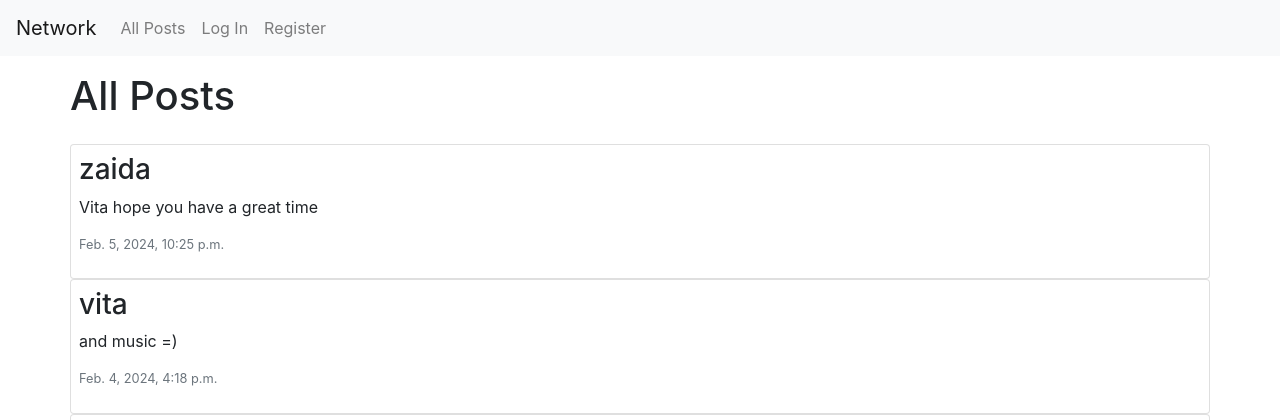
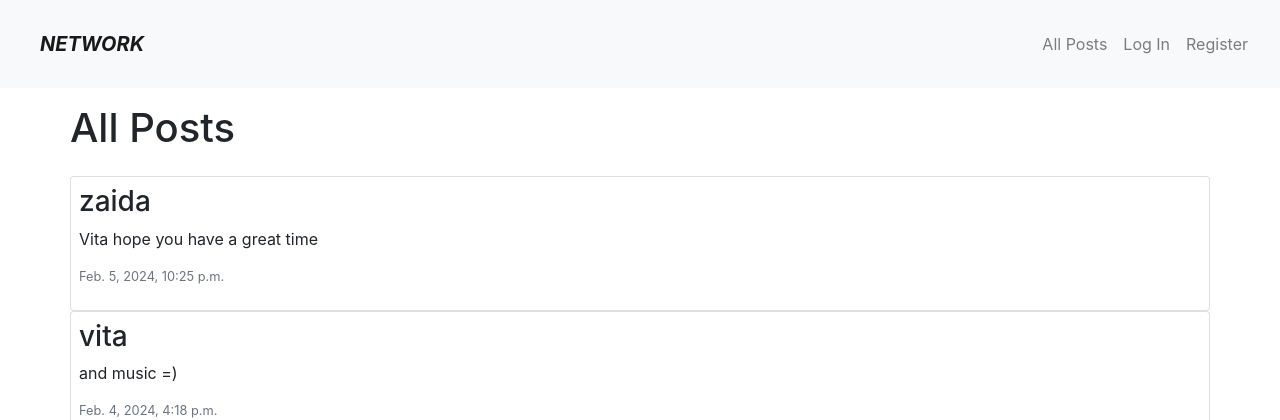
Before and after one commit to ZaidaMM/project4-3, a Django app: page / in a window 1280 px wide. Shown: the top 420 px of the page. Run offline with Django 3.2, Linux system fonts and the light colour scheme; data comes from the database, SQL or seed files in the repository; some libraries are stand-ins or nearby versions.

Commit message:
navbar update

```diff
--- a/network/templates/network/layout.html
+++ b/network/templates/network/layout.html
@@ -33,8 +33,14 @@
     />
   </head>
   <body>
-    <nav class="navbar navbar-expand-lg navbar-light bg-light">
-      <a class="navbar-brand" href="{% url 'index' %}">Network</a>
+    <nav
+      class="navbar navbar-expand-lg navbar-light bg-light d-flex justify-content-between p-4"
+    >
+      <a
+        class="navbar-brand pl-3 text-uppercase font-weight-bold font-italic display-1"
+        href="{% url 'index' %}"
+        >Network</a
+      >
 
       <div>
         <ul class="navbar-nav mr-auto">
```
